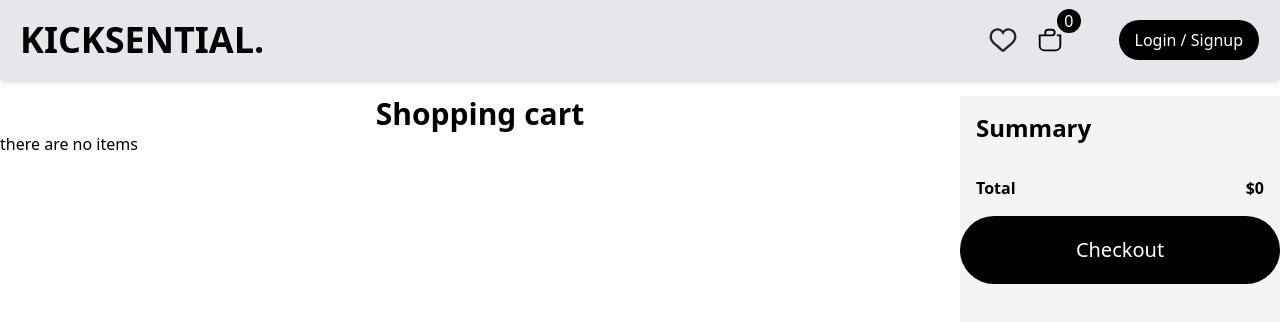
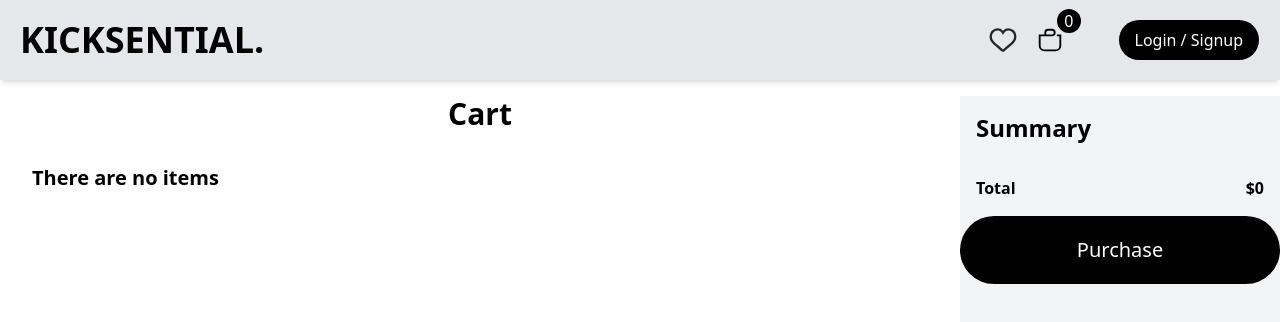
Before and after one commit to MakaChikava/E-Commerce, a React (Create React App) app in the folder kicksential/: page /cart in a window 1280 px wide. Shown: the top 322 px of the page. Built offline with nearby package versions, Linux system fonts and the light colour scheme.

Commit message:
fixed cart empty message

```diff
--- a/kicksential/src/cart.js
+++ b/kicksential/src/cart.js
@@ -36,11 +36,11 @@ const Cart = () => {
         <div className="flex">
             <div className="flex flex-col h-screen w-3/4">
                 <div className="flex justify-center">
-                    <h1 className="font-bold text-3xl">Shopping cart</h1> {/* Put on navbar */}
+                    <h1 className="font-bold text-3xl">Cart</h1> {/* Put on navbar */}
                 </div>
 
                 {cartItems.length === 0?(
-                        <p>there are no items</p>
+                        <p className=" m-8 text-xl font-semibold">There are no items</p>
                     ):(
                     <>
                     {/* CART ITEMS CONTAINER */}
@@ -99,7 +99,7 @@ const Cart = () => {
         </div>
 
         {/* summary section */}
-            <div className="flex flex-col w-1/4 bg-gray-100">
+            <div className="flex flex-col w-1/4 bg-gray-100 sticky">
                 <div className="flex">
                     <h1 className="font-bold text-2xl p-4">Summary</h1>
                 </div>
@@ -127,7 +127,7 @@ const Cart = () => {
 
 
                 <div className="flex w-full">
-                    <button className="flex justify-center bg-black text-white text-xl font-md rounded-full h-fit w-full p-5">Checkout</button>
+                    <button className="flex justify-center bg-black text-white text-xl font-md rounded-full h-fit w-full p-5">Purchase</button>
                 </div>
 
             </div>
--- a/kicksential/src/redux/cartSlice.js
+++ b/kicksential/src/redux/cartSlice.js
@@ -71,7 +71,8 @@ const cartSlice = createSlice({
 
             state.cartTotalQuantity = quantity
             state.cartTotalAmount = total
-        }
+        },
+
 
     }
 })
```
